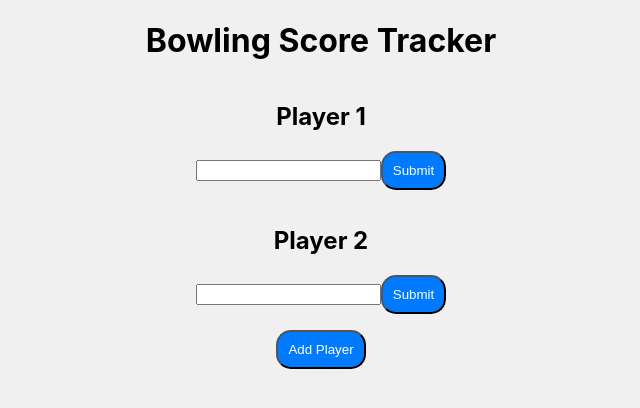
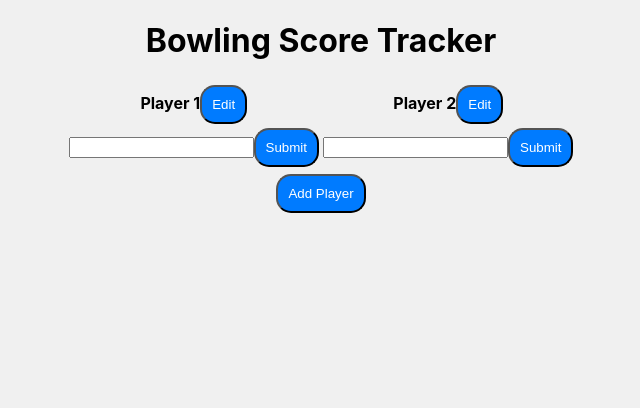
Before and after one commit to jwong65/bowling-tracker, a React (Create React App) app in the folder bowling-tracker/: page / in a window 1280 px wide. Shown: the top 408 px of the page, without its empty margins (319-959 px from the left). Built offline with nearby package versions, Linux system fonts and the light colour scheme.

Commit message:
Adjusted to allow for changing the name. Have isEditing as a state change so will revert on submitNameChange

```diff
--- a/bowling-tracker/src/App.js
+++ b/bowling-tracker/src/App.js
@@ -18,27 +18,81 @@ const addScore = (playerIndex, score) => {
 
 
 const addPlayer = (name) => {
-  setPlayers([...players, { name, scores: [] }]);
+  setPlayers([...players, { name: `Player ${players.length + 1}`, scores: [], isEditing: false }])
+};
+
+
+const toggleEditMode = (index) => {
+  const newPlayers = [...players];
+  newPlayers[index].isEditing = true;
+  newPlayers[index].tempName = newPlayers[index].name;
+  setPlayers(newPlayers);
+};
+
+const handleNameChange = (index, newName) => {
+  const newPlayers = [...players];
+  newPlayers[index].tempName = newName;
+  setPlayers(newPlayers);
+};
+
+const submitNameChange = (index) => {
+  const newPlayers = [...players];
+  newPlayers[index].name = newPlayers[index].tempName;
+  newPlayers[index].isEditing = false;
+  setPlayers(newPlayers);
 };
 
   return (
   <div className="App">
       <h1>Bowling Score Tracker</h1>
-
-
+      <table>
+        <thead>
+          <tr>
             {players.map((player, index) => (
-    <div key={index}>
-      <h2>{player.name}</h2>
+              <th key={index}>
+                {player.isEditing ? (
+                  <>
+                  <input
+                    type="text"
+                    value={player.tempName}
+                    onChange={(e) => handleNameChange(index, e.target.value)}
+                  />
+                <button onClick={() => submitNameChange(index)}>
+                  Save
+                </button>
+                  </>
+                ) : (
+                  <>
+                    <span>{player.name}</span>
+                    <button onClick={() => toggleEditMode(index)}>
+                      Edit
+                    </button>
+                  </>
+                )}
+              </th>
+            ))}
+          </tr>
+        </thead>
+        <tbody>
+          <tr>
+            {players.map((player, index) => (
+              <td key={index}>
                 <ScoreInput onAddScore={(score) => addScore(index, score)} />
-      <ul>
+              </td>
+            ))}
+          </tr>
+          <tr>
+            {players.map((player, index) => (
+              <td key={index}>
                 {player.scores.map((score, scoreIndex) => (
-          <li key={scoreIndex}>{score}</li>
+                  <div key={scoreIndex}>{score}</div>
                 ))}
-      </ul>
-    </div>
+              </td>
             ))}
-    {/* Adds a new player that's just extending the array */}
-      <button onClick={() => addPlayer(`Player ${players.length + 1}`)}>
+          </tr>
+        </tbody>
+      </table>
+      <button onClick={addPlayer}>
         Add Player
       </button>
     </div>
```
Lines whose indentation alone changed are shown as unchanged.
